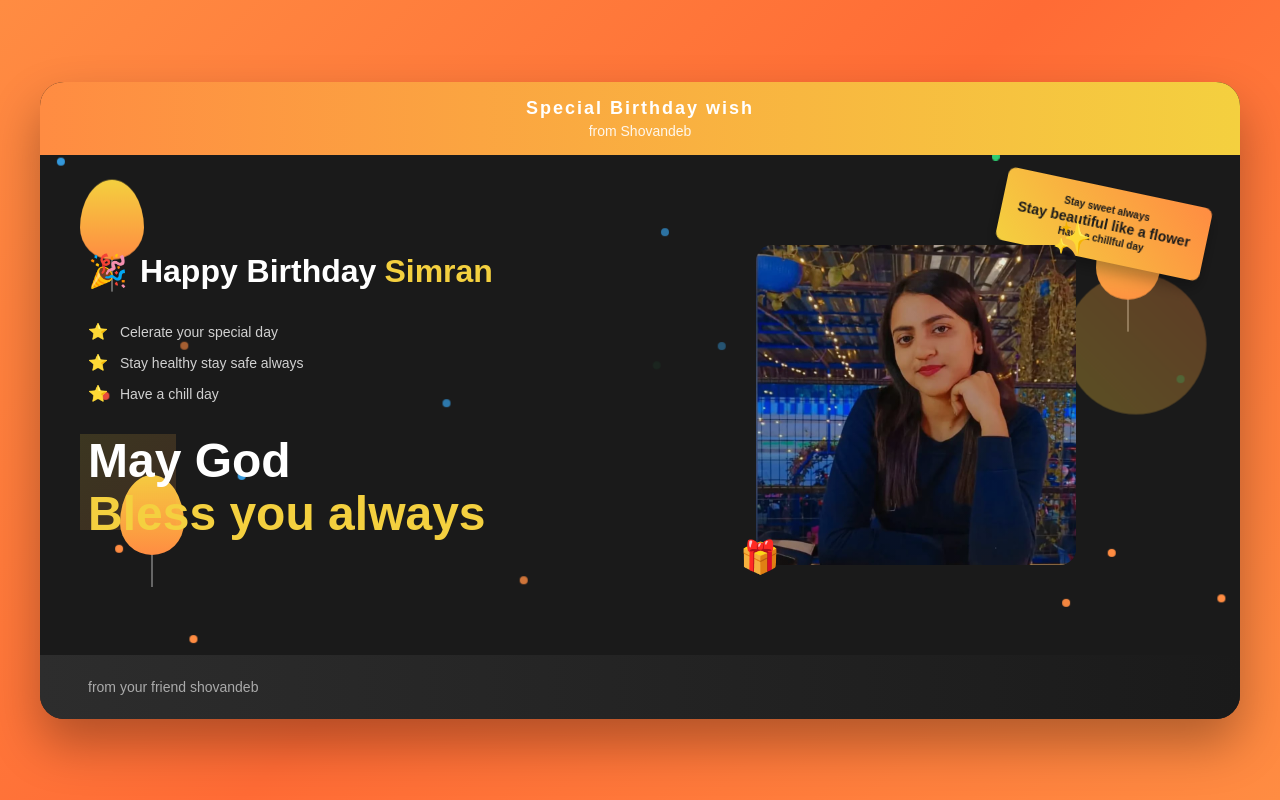
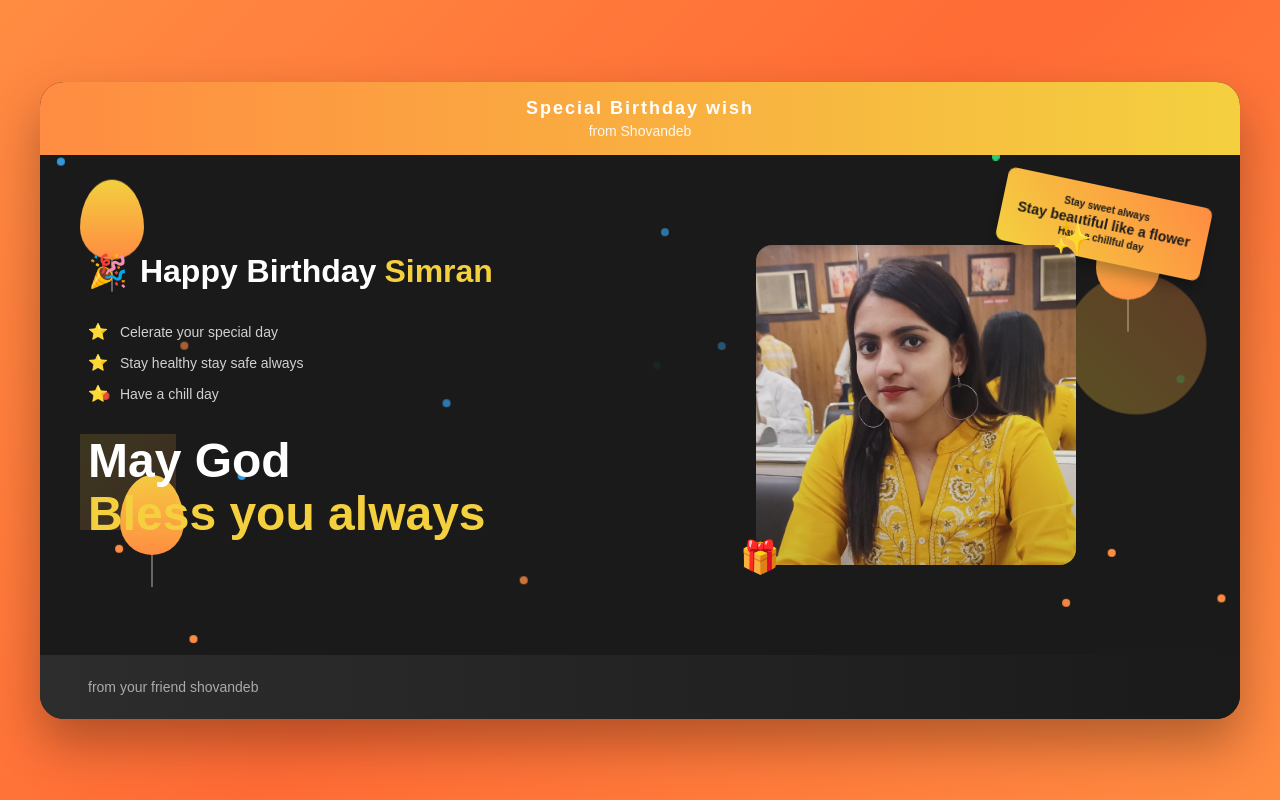
Before and after one commit to shovandebchakraborty/Special, a website built with Vite: page index.html in a window 1280 px wide. Built offline with nearby package versions, Linux system fonts and the light colour scheme.

Commit message:
Update index.html

```diff
--- a/index.html
+++ b/index.html
@@ -80,7 +80,7 @@
                 <div class="right-content">
                     <div class="hero-image-container">
                         <div class="hero-image">
-                            <img src="person2.jpg"
+                            <img src="Main-img.jpg"
                                  alt="Happy person celebrating">
                             <div class="image-overlay"></div>
                         </div>
```
